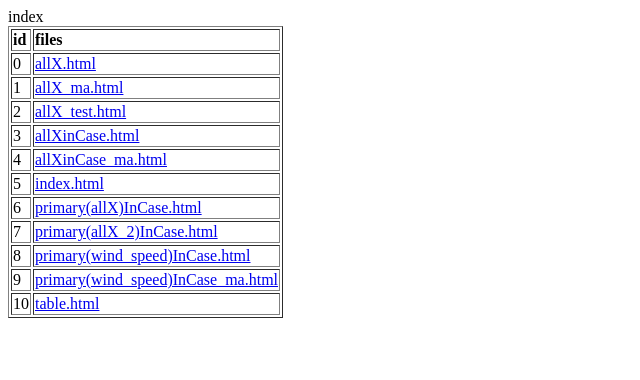
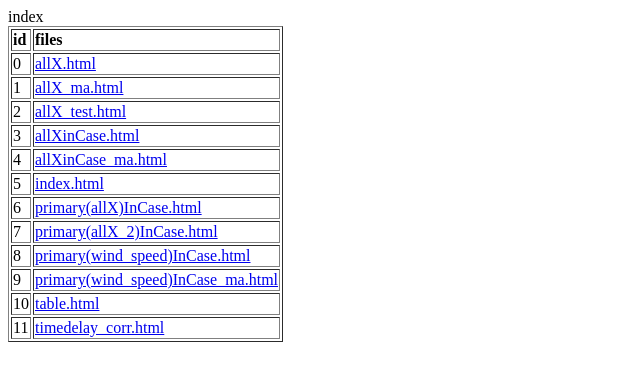
Before and after one commit to Backlu/CAICTCompetition, a plain HTML site: page case_management/index.html in a window 1280 px wide. Shown: the whole page, without its empty margins (0-640 px from the left). Drawn offline with Linux system fonts and the light colour scheme.

Commit message:
timedelay heatmap

```diff
--- a/case_management/index.html
+++ b/case_management/index.html
@@ -60,6 +60,10 @@
       <td>10</td>
       <td><a target="_blank" href="/table.html">table.html</a></td>
     </tr>
+    <tr>
+      <td>11</td>
+      <td><a target="_blank" href="/timedelay_corr.html">timedelay_corr.html</a></td>
+    </tr>
   </tbody>
 </table>
     </body>
```
Also changed, not shown: 4 other files.
